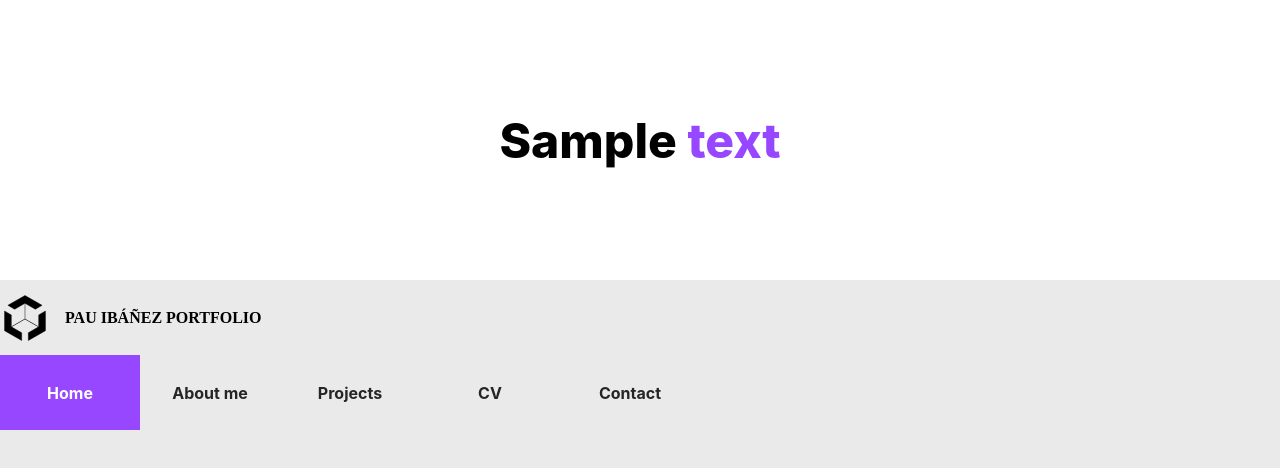
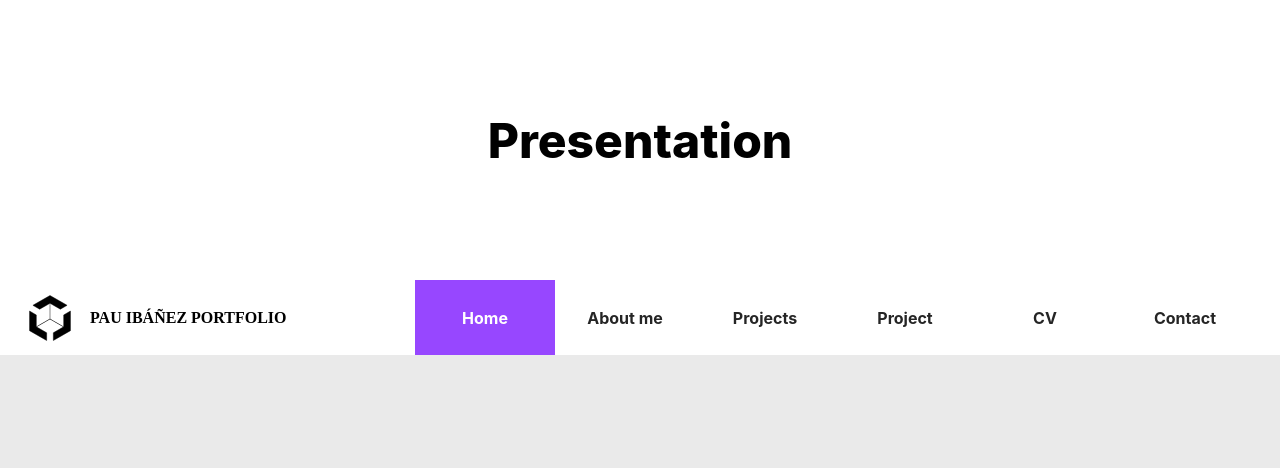
Before and after one commit to pauIbanez/portfolio-front, a React (Create React App) app: page /home in a window 1280 px wide. Shown: the top 468 px of the page. Built offline with nearby package versions, Linux system fonts and the light colour scheme.

Commit message:
created the header component and changed navBar props

```diff
--- a/src/App.tsx
+++ b/src/App.tsx
@@ -1,9 +1,6 @@
 import { Routes, Route, Navigate } from "react-router-dom";
-import PageTitle from "./components/PageTitle/PageTitle";
-import ColoredText from "./components/ColoredText/ColoredText";
-import PresentationInfo from "./components/PresentationInfo/PresentationInfo";
 import Pages from "./data/Pages/Pages";
-import NavBar from "./components/NavBar/NavBar";
+import Header from "./components/Header/Header";
 
 function App() {
   return (
@@ -13,23 +10,14 @@ function App() {
         path={Pages.home.path}
         element={
           <>
-            <PageTitle
-              title={
-                <ColoredText
-                  textArray={["Sample ", "text"]}
-                  styleData={{ isTitle: true }}
-                />
-              }
-            />
-            <PresentationInfo />
-            <NavBar />
+            <Header />
           </>
         }
       />
       <Route path={Pages.aboutMe.path} element={<p>About me Page</p>} />
       <Route path={Pages.projects.path} element={<p>Projects Page</p>} />
       <Route path={Pages.project.path}>
-        <Route path={Pages.project.dynamicId} element={<p>Project page</p>} />
+        <Route path={Pages.project.id} element={<p>Project page</p>} />
       </Route>
       <Route path={Pages.curriculum.path} element={<p>CV Page</p>} />
       <Route path={Pages.contact.path} element={<p>Contact Page</p>} />
--- /dev/null
+++ b/src/Types/PageInfo.ts
@@ -0,0 +1,9 @@
+interface PageInfo {
+  readonly path: string;
+  readonly name: string;
+  readonly title?: string | string[];
+  readonly isDynamic?: boolean;
+  readonly id?: string;
+}
+
+export default PageInfo;
--- /dev/null
+++ b/src/components/Header/Header.tsx
@@ -0,0 +1,48 @@
+import { styled } from "styled-components";
+import PresentationInfo from "../PresentationInfo/PresentationInfo";
+import NavBar from "../NavBar/NavBar";
+import PageTitle from "../PageTitle/PageTitle";
+import { useLocation } from "react-router-dom";
+import Pages from "../../data/Pages/Pages";
+import PageInfo from "../../Types/PageInfo";
+
+const Container = styled.header`
+  display: flex;
+  flex-direction: column;
+
+  position: -webkit-sticky;
+  position: sticky;
+  top: 0;
+  left: 0;
+  right: 0;
+`;
+
+const BarContainer = styled.div`
+  width: 100%;
+  height: 75px;
+
+  display: flex;
+  justify-content: space-between;
+  padding: 0 25px 0 25px;
+
+  background-color: white;
+`;
+
+const Header = () => {
+  const currentPath = useLocation().pathname;
+  const currentPage = Object.values(Pages).find(
+    (page) => page.path === currentPath
+  ) as PageInfo;
+
+  return (
+    <Container>
+      <PageTitle title={(currentPage as any).title} />
+      <BarContainer>
+        <PresentationInfo />
+        <NavBar currentPage={currentPage} />
+      </BarContainer>
+    </Container>
+  );
+};
+
+export default Header;
--- a/src/components/NavBar/NavBar.tsx
+++ b/src/components/NavBar/NavBar.tsx
@@ -1,10 +1,11 @@
 import { styled } from "styled-components";
 import Pages from "../../data/Pages/Pages";
-import { Link, useLocation } from "react-router-dom";
+import { Link } from "react-router-dom";
 import Colors from "../../data/style/Colors";
+import PageInfo from "../../Types/PageInfo";
 
 const NavBarContainer = styled.nav`
-  height: 75px;
+  height: 100%;
   display: flex;
 `;
 
@@ -38,15 +39,17 @@ const NavItem = styled(Link)<NavItemProps>`
   text-decoration: none;
 `;
 
-const NavBar = () => {
-  const currentPage = useLocation().pathname;
+interface Props {
+  currentPage: PageInfo;
+}
 
+const NavBar = ({ currentPage }: Props) => {
   const pages = Object.values(Pages)
     .filter((page) => !(page as any).dynamic)
     .map((page) => (
       <NavItem
         key={page.name}
-        active={(currentPage === page.path).toString()}
+        active={(currentPage.name === page.name).toString()}
         to={page.path}
       >
         {page.name}
--- a/src/components/PageTitle/PageTitle.tsx
+++ b/src/components/PageTitle/PageTitle.tsx
@@ -1,4 +1,5 @@
 import styled from "styled-components";
+import ColoredText from "../ColoredText/ColoredText";
 
 const Container = styled.section`
   width: 100%;
@@ -16,11 +17,18 @@ const Container = styled.section`
 `;
 
 interface Props {
-  title: JSX.Element;
+  title: string | string[];
 }
 
 const PageTitle = ({ title }: Props) => {
-  return <Container>{title}</Container>;
+  const text =
+    typeof title === "string" ? (
+      title
+    ) : (
+      <ColoredText textArray={title} styleData={{ isTitle: true }} />
+    );
+
+  return <Container>{text}</Container>;
 };
 
 export default PageTitle;
--- a/src/components/PresentationInfo/PresentationInfo.tsx
+++ b/src/components/PresentationInfo/PresentationInfo.tsx
@@ -1,7 +1,7 @@
 import { styled } from "styled-components";
 
 const Container = styled.div`
-  height: 75px;
+  height: 100%;
   display: flex;
   align-items: center;
   gap: 15px;
--- a/src/data/Pages/Pages.ts
+++ b/src/data/Pages/Pages.ts
@@ -1,30 +1,37 @@
-const Pages = {
+import PageInfo from "../../Types/PageInfo";
+
+const Pages: { [key: string]: PageInfo } = {
   home: {
     path: "/home",
     name: "Home",
+    title: "Presentation",
   },
   aboutMe: {
     path: "/aboutme",
     name: "About me",
+    title: ["Let's hear about ", "me", "!"],
   },
   projects: {
     path: "/projects",
     name: "Projects",
+    title: ["", "My ", "Projects"],
   },
   project: {
     path: "/project",
     name: "Project",
-    dynamic: true,
-    dynamicId: ":projectId",
+    isDynamic: true,
+    id: ":projectId",
   },
   curriculum: {
     path: "/curriculum",
     name: "CV",
+    title: ["", "My ", "Curriculum"],
   },
   contact: {
     path: "/contact",
     name: "Contact",
+    title: ["Contact ", "me"],
   },
-} as const;
+};
 
 export default Pages;
```
